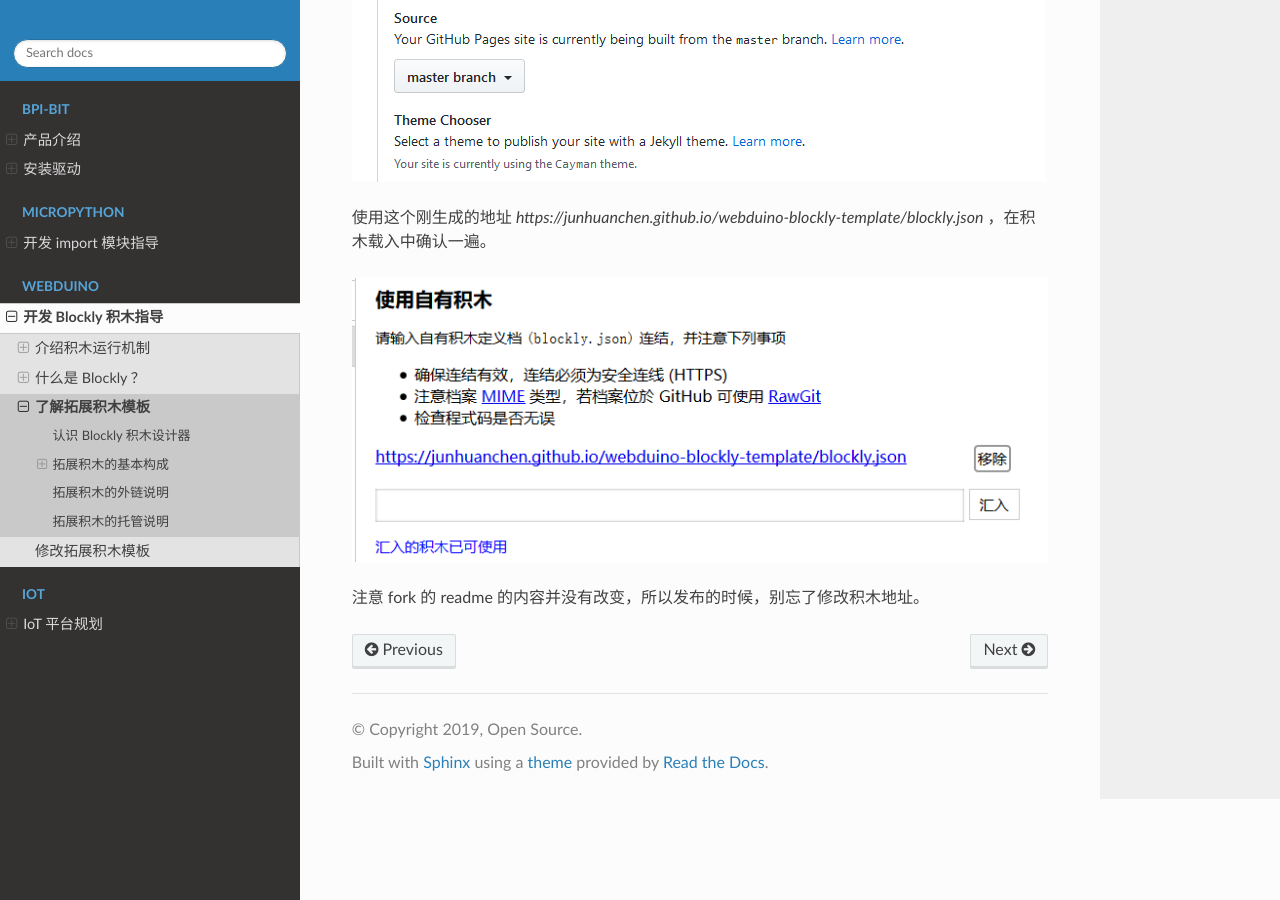
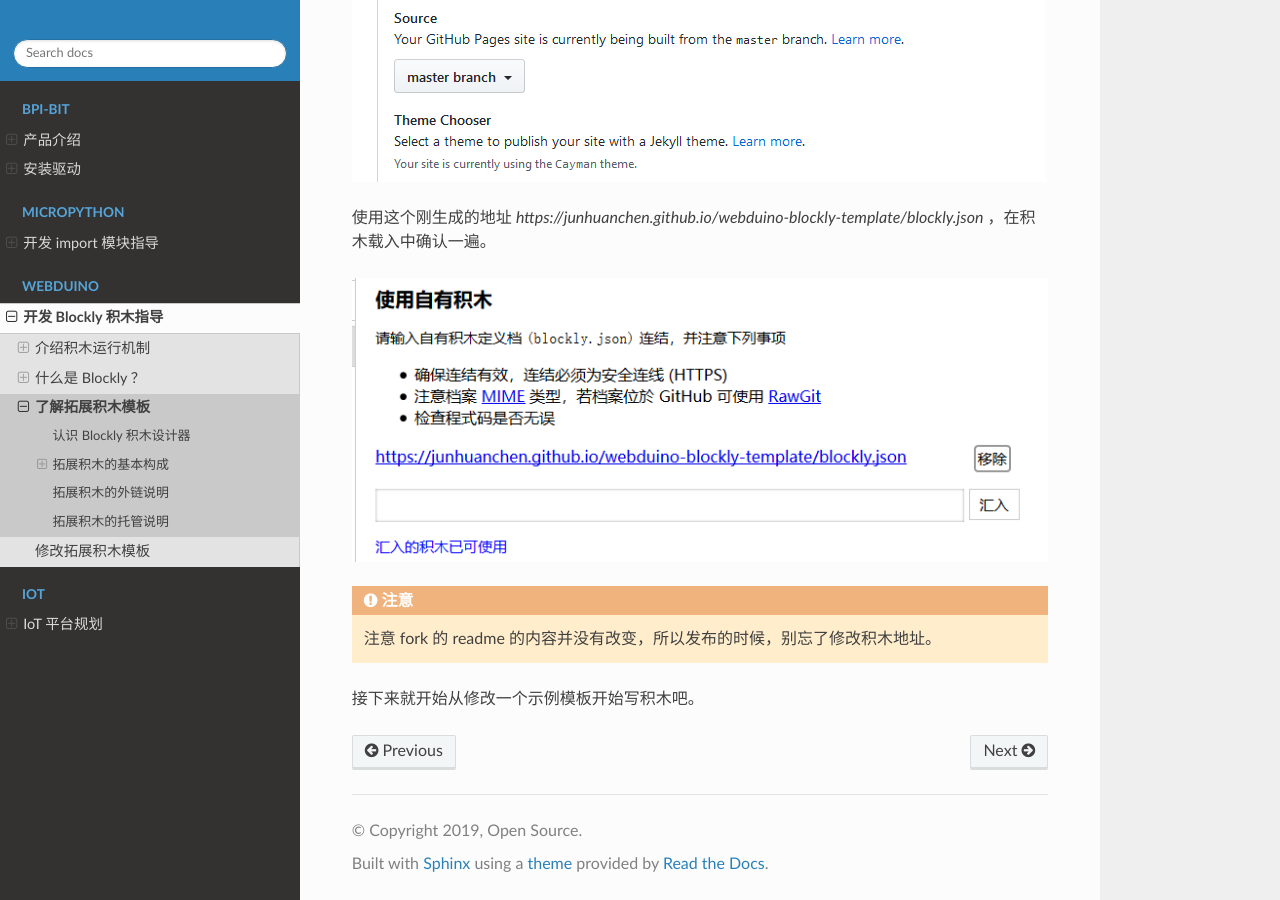
Before and after one commit to BPI-STEAM/Dev, a Sphinx documentation site: the page built from source/web/develop.rst, in a window 1280 px wide and 900 px high, scrolled down 4509 px. Built offline with Sphinx 7.4.7 and the Read the Docs theme 2.0.0, drawn with Linux system fonts in a browser that asks for light colours.

Commit message:
准备下一章内容

```diff
--- a/source/web/develop.rst
+++ b/source/web/develop.rst
@@ -127,4 +127,8 @@ library.xml             积木的设计库，可导回设计器中重新设计
 
 .. image:: images/pages_commit.png
 
-注意 fork 的 readme 的内容并没有改变，所以发布的时候，别忘了修改积木地址。
+.. Attention::
+
+    注意 fork 的 readme 的内容并没有改变，所以发布的时候，别忘了修改积木地址。
+
+接下来就开始从修改一个示例模板开始写积木吧。
```
